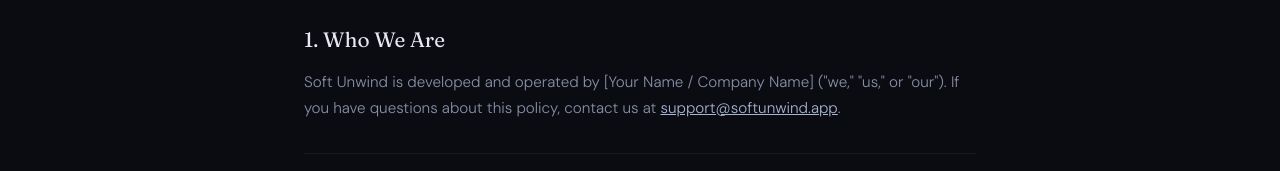
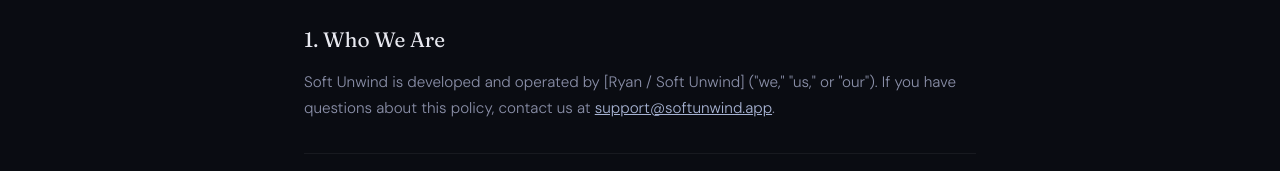
Before and after one commit to connorladner1-hash/softunwind-site, a plain HTML site: page privacy.html in a window 1280 px wide. Shown: the part 473-644 px from the top of the page. Drawn offline with Linux system fonts and the light colour scheme.

Commit message:
Update developer name in privacy policy

```diff
--- a/privacy.html
+++ b/privacy.html
@@ -50,7 +50,7 @@
     </div>
 
     <h2>1. Who We Are</h2>
-    <p>Soft Unwind is developed and operated by [Your Name / Company Name] ("we," "us," or "our"). If you have questions about this policy, contact us at <a href="mailto:support@softunwind.app">support@softunwind.app</a>.</p>
+    <p>Soft Unwind is developed and operated by [Ryan / Soft Unwind] ("we," "us," or "our"). If you have questions about this policy, contact us at <a href="mailto:support@softunwind.app">support@softunwind.app</a>.</p>
 
     <div class="section-divider"></div>
 
```
